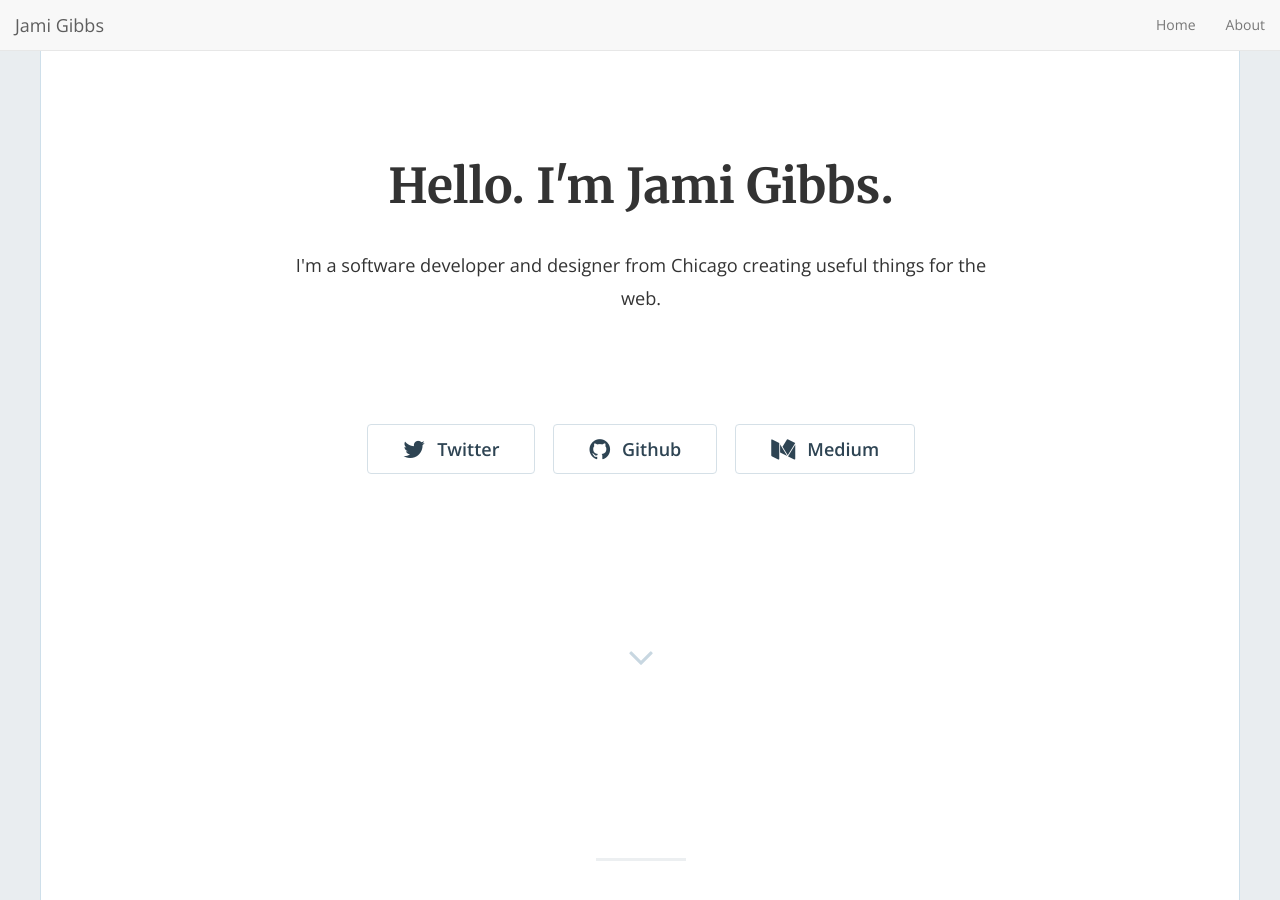
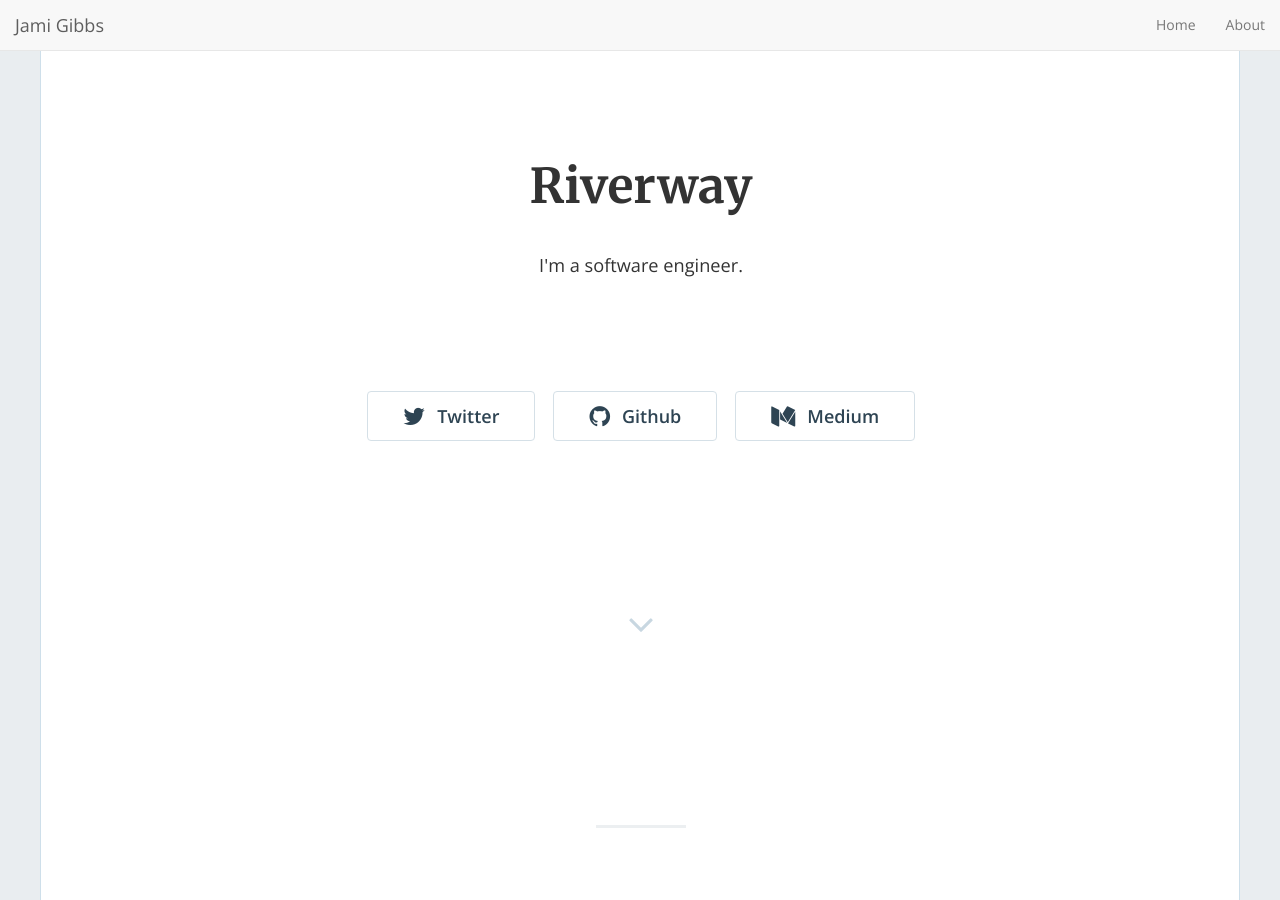
Before and after one commit to doha-kim/doha-kim.github.io, a Jekyll site: the page built from index.html, in a window 1280 px wide and 900 px high. Built offline with Jekyll 4.4.1, drawn with Linux system fonts in a browser that asks for light colours; nearby versions of some CDN libraries; the list of posts is cut into pages by our own code.

Commit message:
theme: title and personal info
Signed-off-by: Doha Kim <riverway.k@gmail.com>

```diff
--- a/_config.yml
+++ b/_config.yml
@@ -13,14 +13,14 @@
 # you will see them accessed via {{ site.title }}, {{ site.email }}, and so on.
 # You can create any custom variable you would like, and they will be accessible
 # in the templates via {{ site.myvariable }}.
-title: "Hello. I'm Jami Gibbs."
-email: 'jami0821@gmail.com'
-description: "I'm a software developer and designer from Chicago creating useful things for the web."
+title: "Riverway"
+email: 'riverway.k@gmail.com'
+description: "I'm a software engineer."
 baseurl: "" # the subpath of your site, e.g. /blog
-url: "https://jamigibbs.github.io/phantom" # the base hostname & protocol for your site, e.g. https://example.com
-twitter_username: 'jamigibbs'
-github_username: 'jamigibbs'
-medium_username: 'blog.jamigibbs.com'
+url: "https://doha-kim.github.io/phantom" # the base hostname & protocol for your site, e.g. https://example.com
+#twitter_username: ''
+github_username: 'doha-kim'
+#medium_username: 'blog.jamigibbs.com'
 
 # Build settings
 markdown: kramdown
```
